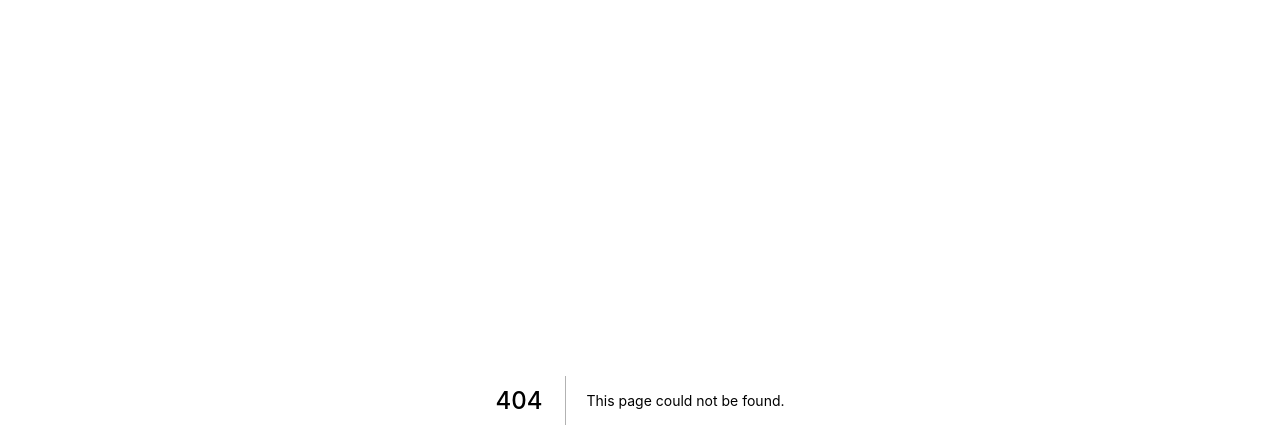
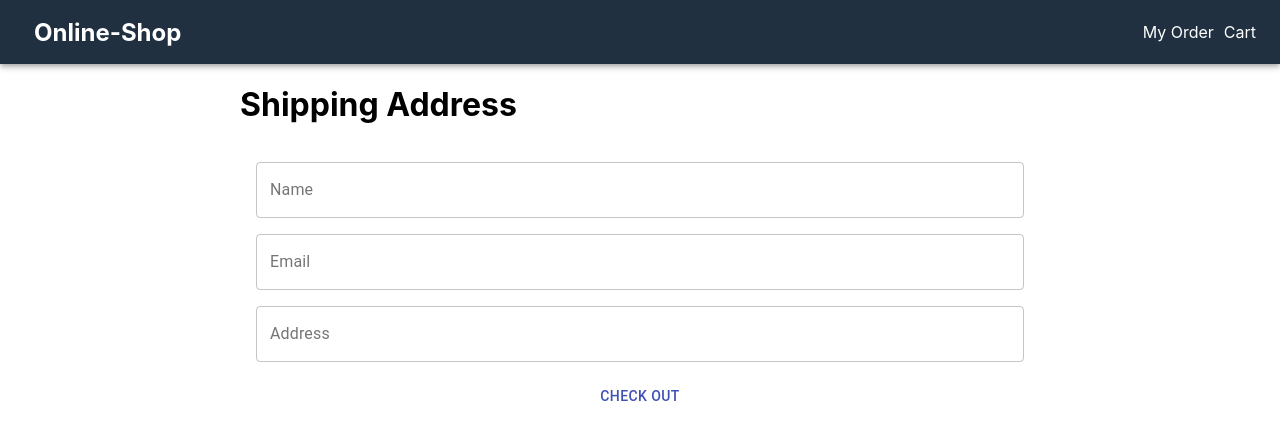
Before and after one commit to faimtonmoy/Online-Shop, a Next.js app: page /checkout in a window 1280 px wide. Before the commit this address had no page. Shown: the top 448 px of the page. Built offline with nearby package versions, Linux system fonts and the light colour scheme.

Commit message:
checkout page added

```diff
--- a/package.json
+++ b/package.json
@@ -14,7 +14,8 @@
     "next": "12.0.8",
     "next-connect": "^0.11.0",
     "react": "17.0.2",
-    "react-dom": "17.0.2"
+    "react-dom": "17.0.2",
+    "react-hook-form": "^7.25.3"
   },
   "devDependencies": {
     "eslint": "8.7.0",
--- /dev/null
+++ b/pages/checkout.js
@@ -0,0 +1,135 @@
+import { Button, List, ListItem, TextField } from "@material-ui/core";
+import { useRouter } from "next/router";
+import React, { useContext, useEffect } from "react";
+import { Controller, useForm } from "react-hook-form";
+import LayOut from "../Components/Layout";
+import { Store } from "../utils/Store";
+import useStyles from "../utils/styles";
+
+export default function CheckOut() {
+  const {
+    handleSubmit,
+    control,
+    setValue,
+    formState: { errors },
+  } = useForm();
+  const router = useRouter();
+  const { state, dispatch } = useContext(Store);
+  const {
+    cart: { shippingAddress },
+  } = state;
+  const classes = useStyles();
+  useEffect(() => {
+    setValue("name", shippingAddress.name);
+    setValue("email", shippingAddress.email);
+    setValue("address", shippingAddress.address);
+  }, []);
+  const submitHandler = ({ name, email, address }) => {
+    dispatch({
+      type: "SAVE_SHIPPING_ADDRESS",
+      payload: { name, email, address },
+    });
+    dispatch({ type: "CART_CLEAR" });
+    router.push("/orderdetails");
+  };
+
+  return (
+    <LayOut title="CheckOut Page">
+      <form onSubmit={handleSubmit(submitHandler)} className={classes.form}>
+        <h1>Shipping Address</h1>
+        <List>
+          <ListItem>
+            <Controller
+              name="name"
+              control={control}
+              defaultValue=""
+              rules={{
+                required: true,
+                minLength: 2,
+              }}
+              render={({ field }) => (
+                <TextField
+                  variant="outlined"
+                  fullWidth
+                  id="name"
+                  label="Name"
+                  error={Boolean(errors.name)}
+                  helperText={
+                    errors.name
+                      ? errors.name.type === "minLength"
+                        ? "Full Name length is more than 1"
+                        : "Full Name is required"
+                      : ""
+                  }
+                  {...field}
+                ></TextField>
+              )}
+            ></Controller>
+          </ListItem>
+          <ListItem>
+            <Controller
+              name="email"
+              control={control}
+              defaultValue=""
+              rules={{
+                required: true,
+                pattern: /^[a-z0-9._%+-]+@[a-z0-9.-]+\.[a-z]{2,4}$/,
+              }}
+              render={({ field }) => (
+                <TextField
+                  variant="outlined"
+                  fullWidth
+                  id="email"
+                  label="Email"
+                  inputProps={{ type: "email" }}
+                  error={Boolean(errors.email)}
+                  helperText={
+                    errors.email
+                      ? errors.email.type === "pattern"
+                        ? "Email is not valid"
+                        : "Email is required"
+                      : ""
+                  }
+                  {...field}
+                ></TextField>
+              )}
+            ></Controller>
+          </ListItem>
+          <ListItem>
+            <Controller
+              name="address"
+              control={control}
+              defaultValue=""
+              rules={{
+                required: true,
+                minLength: 2,
+              }}
+              render={({ field }) => (
+                <TextField
+                  variant="outlined"
+                  fullWidth
+                  id="address"
+                  label="Address"
+                  error={Boolean(errors.address)}
+                  helperText={
+                    errors.address
+                      ? errors.address.type === "minLength"
+                        ? "Address length is more than 1"
+                        : "Address is required"
+                      : ""
+                  }
+                  {...field}
+                ></TextField>
+              )}
+            ></Controller>
+          </ListItem>
+          <ListItem>
+            <Button type="submit" fullWidth color="primary">
+              Check Out
+            </Button>
+          </ListItem>
+        </List>
+      </form>
+    </LayOut>
+  );
+}
--- a/pages/product/[slug].js
+++ b/pages/product/[slug].js
@@ -21,12 +21,6 @@ export default function ProductDetails(props) {
     return <div>Product Not Available</div>;
   }
   const addToCartHandler= async()=>{
-    //const {data}= await fetch(`api/products/${product._id}`);
-    // if(data.countInStock <=0)
-    // {
-    //   window.alert('Sorry, Product is out of stock');
-    //   return;
-    // }
     dispatch({type:'CART_ADD_ITEM', payload: {...product, quantity:1}});
     router.push('/cart');
   };
--- a/utils/Store.js
+++ b/utils/Store.js
@@ -1,8 +1,9 @@
-import { createContext, useReducer } from 'react';
-export const Store= createContext();
+import { createContext, useReducer } from "react";
+export const Store = createContext();
 const initialState = {
   cart: {
     cartItems: [],
+    shippingAddress: [],
   },
 };
 
@@ -20,12 +21,25 @@ function reducer(state, action) {
         : [...state.cart.cartItems, newItem];
       return { ...state, cart: { ...state.cart, cartItems } };
     }
+    case "SAVE_SHIPPING_ADDRESS":
+      return {
+        ...state,
+        cart: {
+          ...state.cart,
+          shippingAddress: {
+            ...state.cart.shippingAddress,
+            ...action.payload,
+          },
+        },
+      };
+    case "CART_CLEAR":
+      return { ...state, cart: { ...state.cart, cartItems: [] } };
     default:
       return state;
   }
 }
-export function StoreProvider(props){
-    const [state, dispatch]= useReducer(reducer, initialState);
-    const value= {state, dispatch};
-    return <Store.Provider value={value}>{props.children}</Store.Provider>;
+export function StoreProvider(props) {
+  const [state, dispatch] = useReducer(reducer, initialState);
+  const value = { state, dispatch };
+  return <Store.Provider value={value}>{props.children}</Store.Provider>;
 }
--- a/utils/styles.js
+++ b/utils/styles.js
@@ -25,6 +25,11 @@ const useStyles= makeStyles({
     details:{
         fontWeight: 'bold',
         fontSize: '2rem',
-    }
+    },
+    form: {
+        width: '100%',
+        maxWidth: 800,
+        margin: '0 auto',
+      },
 })
 export default useStyles;
```
Also changed, not shown: pages/cart.js (+6 -1 lines), pages/index.js (+10 -1 lines), pages/orderdetails.js (added, +105 -0 lines), 1 other file (tests, documents, lock files or other folders).
